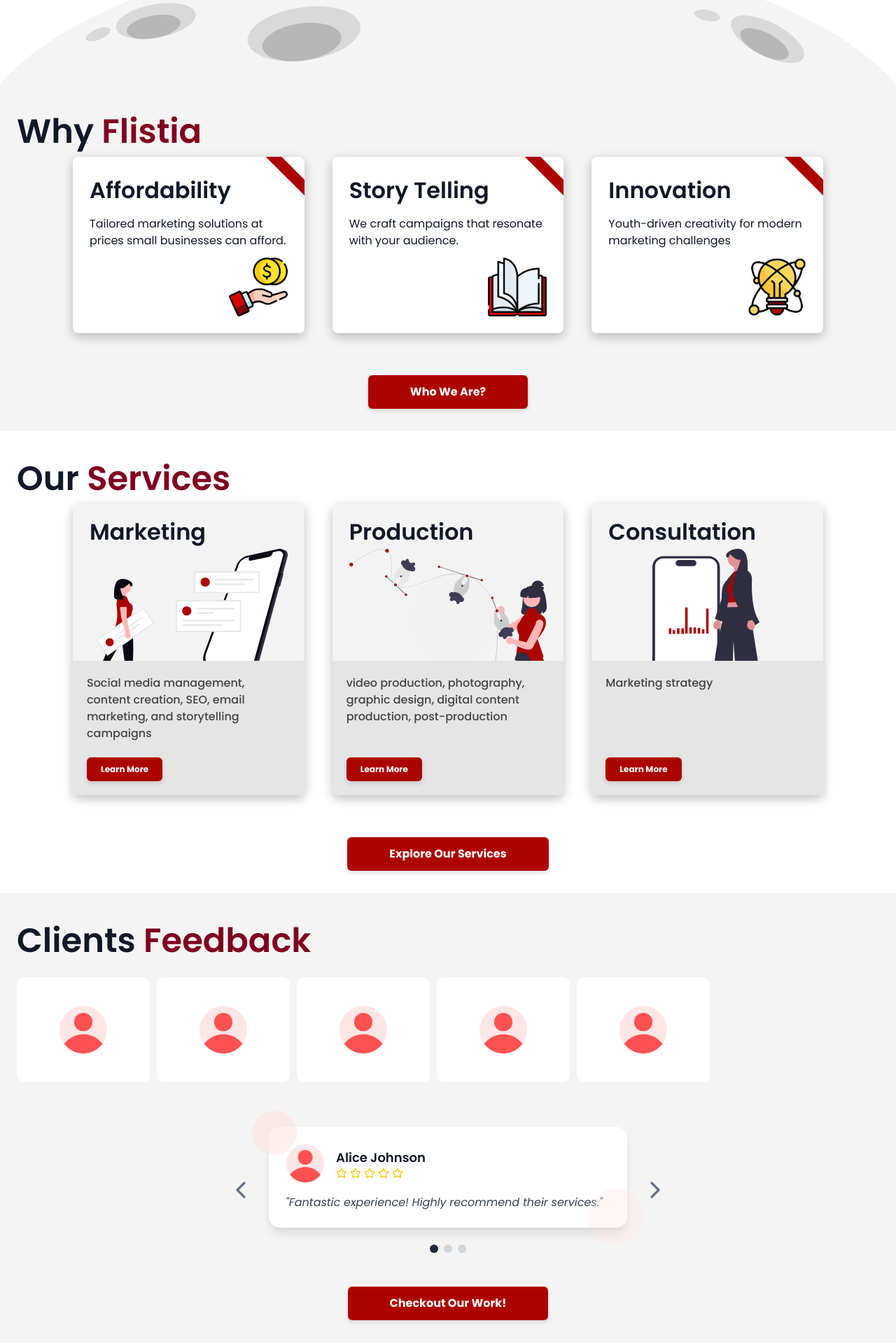
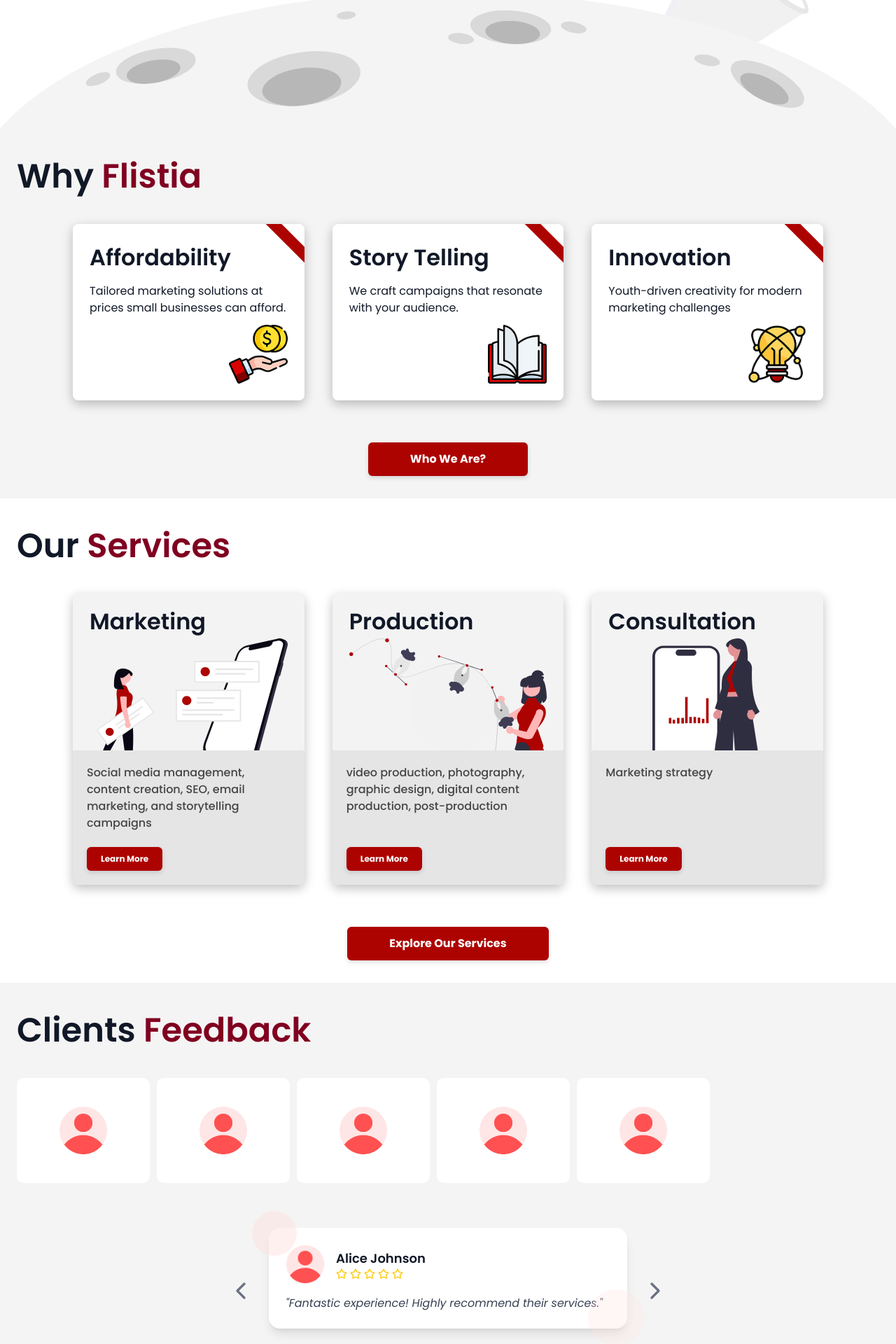
Before and after one commit to FlistiaTechTeam/Flistia-Website, a React (Vite) app: page /home in a window 1280 px wide. Shown: the part 680-2600 px from the top of the page at 70% size. Built offline with nearby package versions, Linux system fonts and the light colour scheme; the HTML template or start-up script is replaced by a standard one.

Commit message:
fix spcaing issues with containers

```diff
--- a/src/ui/Hero.jsx
+++ b/src/ui/Hero.jsx
@@ -13,7 +13,7 @@ function Hero() {
     }
   };
   return (
-    <section className="hero h-screen">
+    <section className="hero h-screen relative">
       <img
         src={RocketImage}
         alt=""
@@ -24,11 +24,7 @@ function Hero() {
         alt=""
         className="absolute broadcast right-5 -bottom-13 w-54 sm:w-80 lg:right-15 lg:w-sm"
       />
-      <img
-        src={MoonSlice}
-        alt=""
-        className="absolute -bottom-5 w-full sm:bottom-0"
-      />
+      <img src={MoonSlice} alt="" className="absolute w-full bottom-0" />
       <Container maxWidth="lg">
         <div className="hero-body flex flex-col justify-between items-center pt-15 gap-10 md:pt-20 px-5">
           <div className="hero-content text-center slide-in sm:w-1/2 lg:w-auto">
--- a/src/ui/OurServices.jsx
+++ b/src/ui/OurServices.jsx
@@ -6,9 +6,9 @@ import Button from "./Button";
 import { Link } from "react-router-dom";
 function OurServices() {
   return (
-    <section id="our-services" className="our-services -top-16 relative py-8">
+    <section id="our-services" className="our-services relative py-8">
       <Container maxWidth="lg">
-        <h2 className="section-title text-center md:text-left">
+        <h2 className="pb-8 section-title text-center md:text-left">
           Our <span>Services</span>
         </h2>
         <div className="cards grid grid-cols-1 gap-10 md:grid-cols-2 lg:grid-cols-3 px-5 sm:px-10 md:px-20">
--- a/src/ui/WhyFlistia.jsx
+++ b/src/ui/WhyFlistia.jsx
@@ -8,10 +8,10 @@ function WhyFlistia() {
   return (
     <section
       id="why-flistia"
-      className="why-flistia bg-separator -top-16 relative py-8"
+      className="why-flistia bg-separator relative py-8"
     >
       <Container maxWidth="lg">
-        <h2 className="section-title text-center md:text-left">
+        <h2 className="pb-8 section-title text-center md:text-left">
           Why <span>Flistia</span>
         </h2>
         <div className="cards grid grid-cols-1 gap-10 md:grid-cols-2 lg:grid-cols-3 px-5 sm:px-10 md:px-20">
--- a/src/ui/feedback/ClientsFeedback.jsx
+++ b/src/ui/feedback/ClientsFeedback.jsx
@@ -8,10 +8,10 @@ function ClientsFeedback() {
   return (
     <section
       id="clients-feedback"
-      className="clients-feedback bg-separator -top-16 relative py-8 overflow-hidden"
+      className="clients-feedback bg-separator  relative py-8 overflow-hidden"
     >
       <Container maxWidth="lg">
-        <h2 className="section-title text-center md:text-left">
+        <h2 className="pb-4 section-title text-center md:text-left">
           Clients <span>Feedback</span>
         </h2>
         <section>
```
